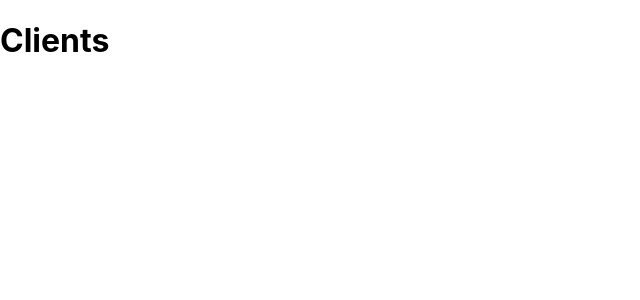
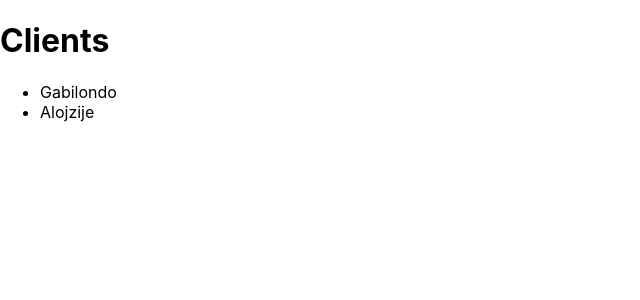
Before and after one commit to Gamintor/nextJS_tutorial, a Next.js app: page /clients in a window 1280 px wide. Shown: the top 300 px of the page, without its empty margins (0-640 px from the left). Built offline with nearby package versions, Linux system fonts and the light colour scheme.

Commit message:
error page

```diff
--- a/pages/clients/index.js
+++ b/pages/clients/index.js
@@ -1,7 +1,22 @@
+import Link from 'next/link';
+
 function ClientsPage() {
+	const clients = [
+		{ id: 'gabi', name: 'Gabilondo' },
+		{ id: 'loze', name: 'Alojzije' },
+	];
+
 	return (
 		<div>
 			<h1>Clients</h1>
+			<ul>
+				{clients &&
+					clients.map(e => (
+						<li key={e.id}>
+							<Link href={`clients/${e.id}`}>{e.name}</Link>
+						</li>
+					))}
+			</ul>
 		</div>
 	);
 }
```
Also changed, not shown: pages/404.js (added, +11 -0 lines), pages/clients/[id]/index.js (+9 -0 lines), pages/index.js (+10 -0 lines).
